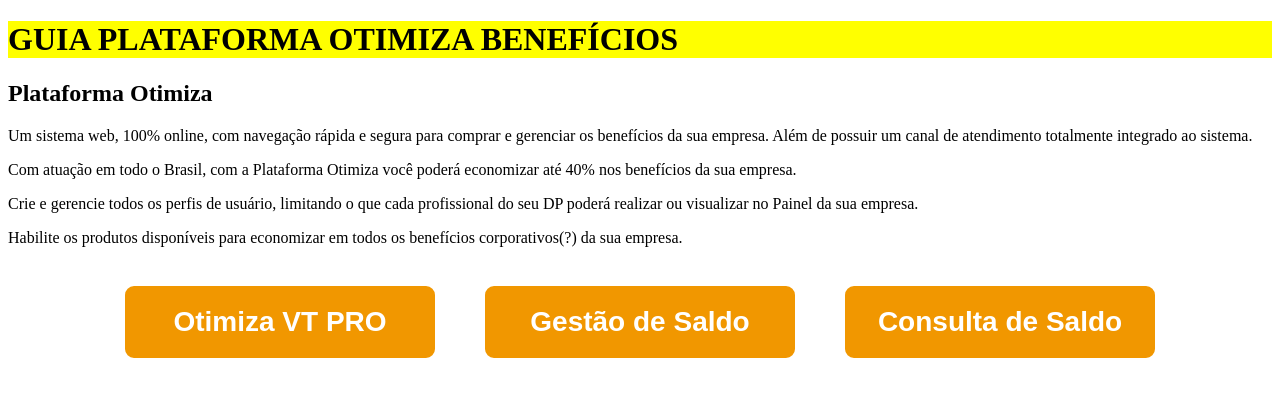
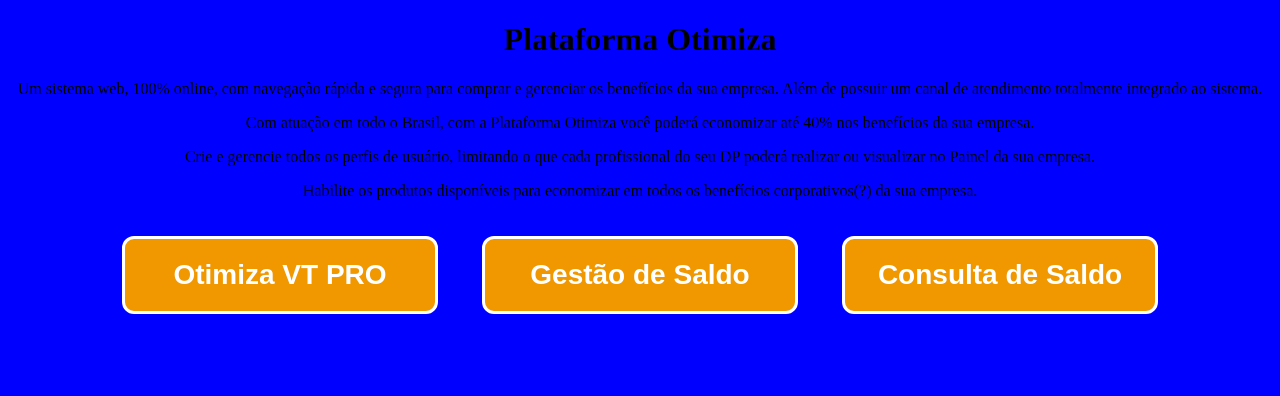
Before and after one commit to Felipe-rocha/Platform-Guide-Project-JavaScript, a plain HTML site: page guia.html in a window 1280 px wide. Drawn offline with Linux system fonts and the light colour scheme.

Commit message:
Alteração Titulo e Cor da Pagina

```diff
--- a/guia.html
+++ b/guia.html
@@ -6,15 +6,14 @@
             <link rel="stylesheet" href="style-guia.css">
 
     </head>
-    <body>
+    <body class="body-pagina">
         <header>
-                <h1 class="titulo-principal">GUIA PLATAFORMA OTIMIZA BENEFÍCIOS</h1>
+                <h1 class="titulo-principal">Plataforma Otimiza</h1>
         </header>
 
         <main>
 
         <div class="principal">
-                <h2 class="titulo-centralizado">Plataforma Otimiza</h2>
 
                 <p>Um sistema web, 100% online, com navegação rápida e segura para comprar e gerenciar os benefícios da sua empresa. Além de possuir um canal de atendimento totalmente integrado ao sistema.</p>
 
--- a/style-guia.css
+++ b/style-guia.css
@@ -1,5 +1,11 @@
 .titulo-principal{
-    background-color: yellow;
+    background-color: blue;
+    text-align: center;
+
+}
+
+.principal{
+    text-align: center;
 }
 
 .botao-produto-guia{
@@ -30,3 +36,7 @@
 .div-botao{
     text-align: center;
 }
+
+.body-pagina{
+    background-color: blue;
+}
```
